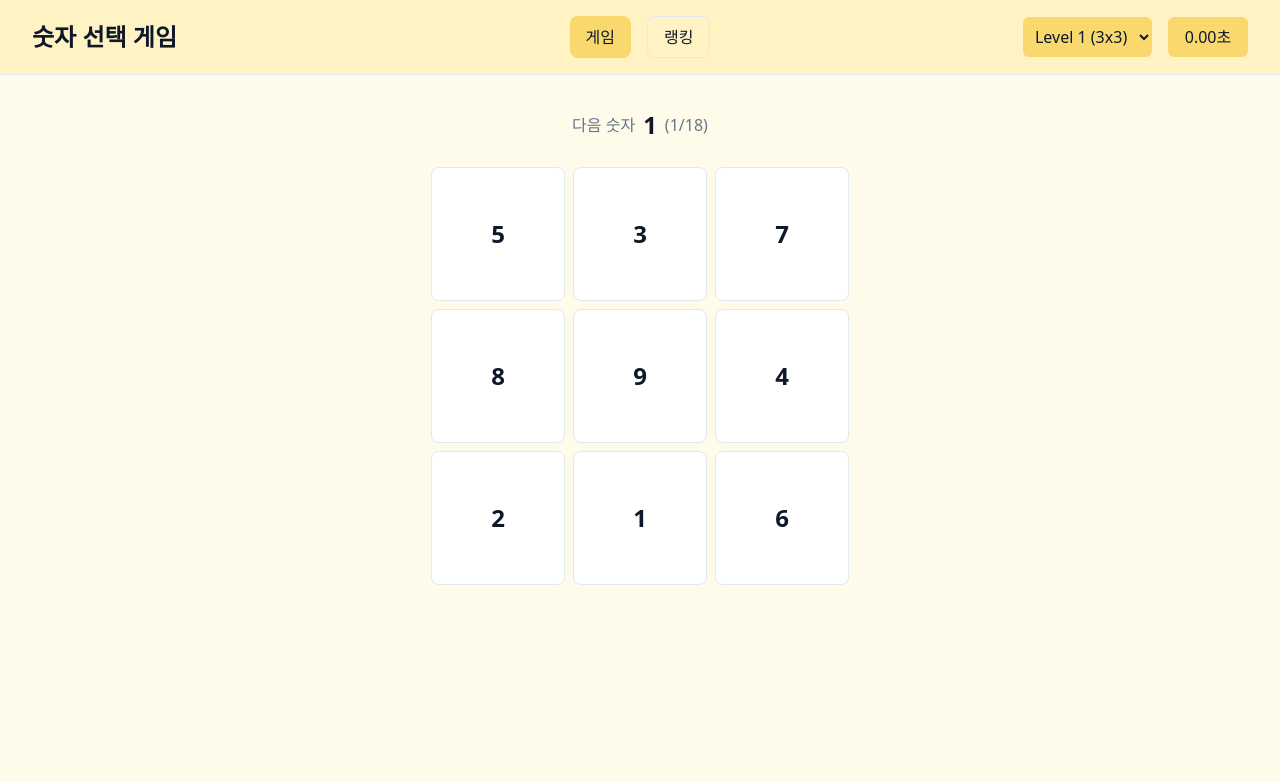
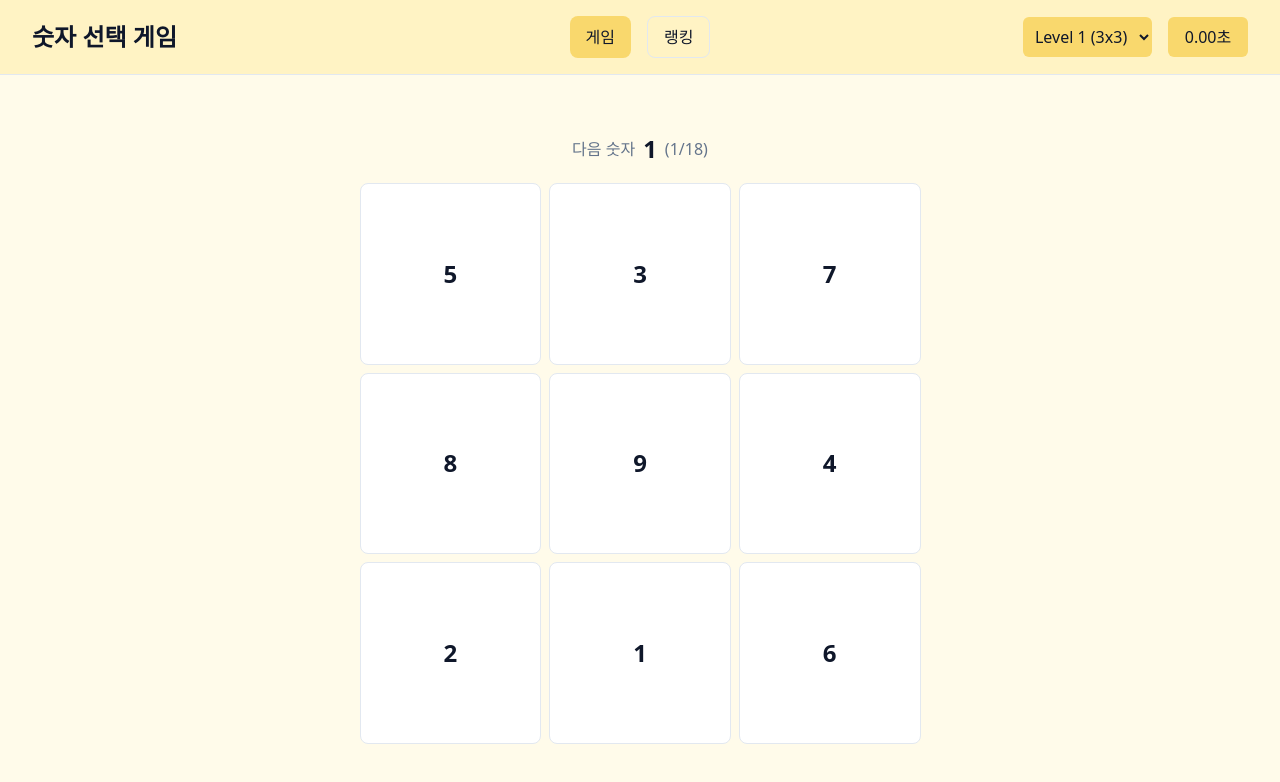
Before and after one commit to 39-play-sopt-web/LeeChaeWon, a React (Vite) app in the folder Week2/Homework/1to50-game/: page / in a window 1280 px wide. Shown: the top 782 px of the page. Built offline with nearby package versions, Linux system fonts and the light colour scheme; a web font is replaced by a local one.

Commit message:
fix: 화면 높이 관련 레이아웃 문제 수정

```diff
--- a/Week2/Homework/1to50-game/src/App.jsx
+++ b/Week2/Homework/1to50-game/src/App.jsx
@@ -13,7 +13,7 @@ const App = () => {
   }, [currentPage, level, resetTimer]);
 
   return (
-    <>
+    <div className="flex h-dvh flex-col overflow-hidden">
       <Header
         currentPage={currentPage}
         setCurrentPage={setCurrentPage}
@@ -22,6 +22,7 @@ const App = () => {
         elapsedTime={elapsedTime}
       />
 
+      <div className="min-h-0 flex-1 py-10">
         {currentPage === 'game' ? (
           <GamePage
             key={level}
@@ -33,7 +34,8 @@ const App = () => {
         ) : (
           <RankingPage />
         )}
-    </>
+      </div>
+    </div>
   );
 };
 
--- a/Week2/Homework/1to50-game/src/features/game/components/game-board.jsx
+++ b/Week2/Homework/1to50-game/src/features/game/components/game-board.jsx
@@ -3,14 +3,15 @@ import NumberCell from './number-cell';
 const GameBoard = ({ numbers, gridSize, onNumberClick }) => {
   return (
     <div
-      className="grid gap-2"
+      className="grid aspect-square h-full max-h-full max-w-full gap-2"
       style={{
         gridTemplateColumns: `repeat(${gridSize}, minmax(0, 1fr))`,
+        gridTemplateRows: `repeat(${gridSize}, minmax(0, 1fr))`,
       }}
     >
       {numbers.map((number, index) =>
         number === null ? (
-          <div key={index} className="aspect-square" />
+          <div key={index} className="border border-border" />
         ) : (
           <NumberCell
             key={index}
--- a/Week2/Homework/1to50-game/src/features/game/components/number-cell.jsx
+++ b/Week2/Homework/1to50-game/src/features/game/components/number-cell.jsx
@@ -3,7 +3,7 @@ const NumberCell = ({number, onClick}) => {
     <button
       type="button"
       onClick={onClick}
-      className="flex aspect-square items-center justify-center rounded-lg border border-border bg-surface text-heading-01 text-text-primary transition-colors active:bg-secondary active:scale-90 p-12"
+      className="flex items-center justify-center rounded-lg border border-border bg-surface text-heading-01 text-text-primary transition-colors active:bg-secondary active:scale-90"
     >
       {number}
     </button>
--- a/Week2/Homework/1to50-game/src/features/game/game-page.jsx
+++ b/Week2/Homework/1to50-game/src/features/game/game-page.jsx
@@ -22,7 +22,7 @@ const GamePage = ({ level, startTimer, stopTimer, resetTimer }) => {
 
   return (
     <>
-      <main className="mx-auto flex w-full max-w-xl flex-col items-center gap-6 px-4 py-8">
+      <main className="flex h-full min-h-0 flex-col items-center gap-4 p-4">
         <div className="flex items-center gap-2">
           <p className="text-body-01 text-text-secondary">
             다음 숫자
@@ -37,11 +37,13 @@ const GamePage = ({ level, startTimer, stopTimer, resetTimer }) => {
           </p>
         </div>
 
-        <GameBoard
-          numbers={numbers}
-          gridSize={gridSize}
-          onNumberClick={handleNumberClick}
-        />
+        <div className="flex min-h-0 w-full flex-1 items-center justify-center">
+          <GameBoard
+            numbers={numbers}
+            gridSize={gridSize}
+            onNumberClick={handleNumberClick}
+          />
+        </div>
       </main>
 
       <GameCompleteModal
--- a/Week2/Homework/1to50-game/src/features/ranking/ranking-page.jsx
+++ b/Week2/Homework/1to50-game/src/features/ranking/ranking-page.jsx
@@ -13,7 +13,7 @@ const RankingPage = () => {
   }
   return (
     <>
-      <main className="min-h-full px-6 py-8">
+      <main className="h-full overflow-y-auto px-6 py-8">
         <section className="mx-auto flex flex-col w-full max-w-3xl gap-4">
           <div className="flex items-center justify-between">
             <h2 className="text-heading-01">🏆 랭킹</h2>
```
Lines whose indentation alone changed are shown as unchanged.
